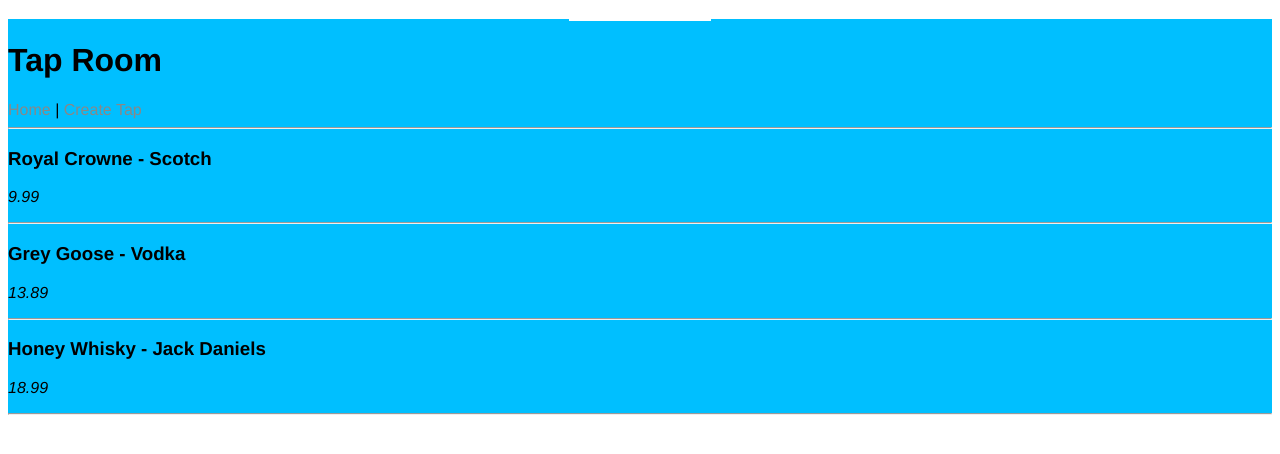
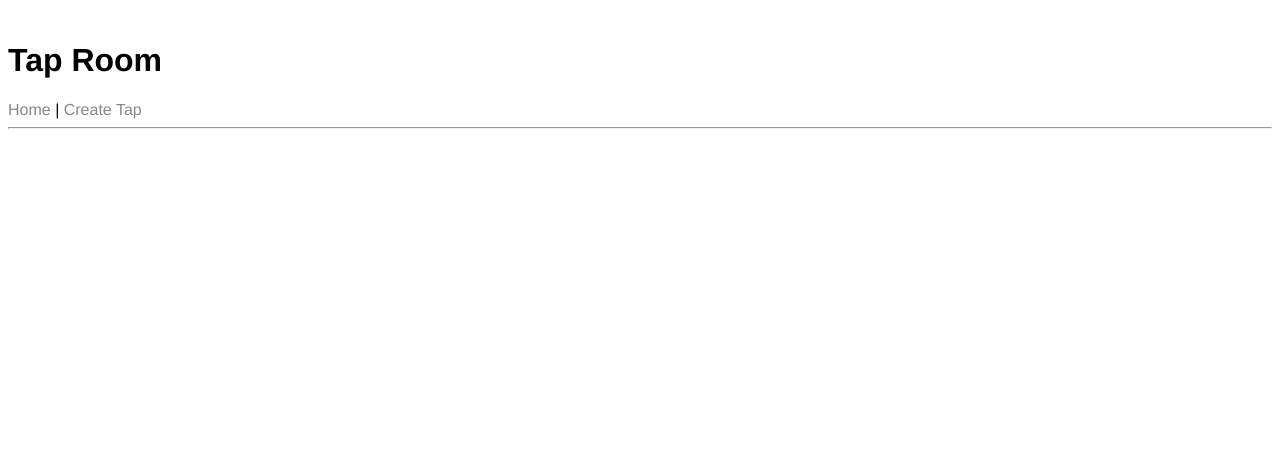
Before and after one commit to cjrhone/react-tap-room, a React app: page /newtap in a window 1280 px wide. Shown: the top 454 px of the page. Built offline with nearby package versions, Linux system fonts and the light colour scheme.

Commit message:
display tap after creation

```diff
--- a/components/App.jsx
+++ b/components/App.jsx
@@ -2,12 +2,26 @@ import React from 'react';
 import Header from './Header';
 import TapList from './TapList';
 import { Switch, Route } from 'react-router-dom';
-import NewTapForm from './NewTapForm';
-import NewTapControl from './NewTapControl'
+import NewTapControl from './NewTapControl';
 import Error404 from './Error404';
-import PropTypes from 'prop-types';
 
-function App(props){
+class App extends React.Component {
+
+  constructor(props) {
+    super(props);
+    this.state = {
+      masterTapList: []
+    };
+    this.handleAddingNewTapToList = this.handleAddingNewTapToList.bind(this);
+  }
+
+  handleAddingNewTapToList(newTap){
+    var newMasterTapList = this.state.masterTapList.slice();
+    newMasterTapList.push(newTap);
+    this.setState({masterTapList: newMasterTapList});
+  }
+
+  render(){
     return(
       <div>
         <style jsx global>{`
@@ -43,16 +57,14 @@ function App(props){
         </div>
         <Header/>
         <Switch>
-        <Route exact path='/' component={TapList} />
-        <Route path='/newtap' component={NewTapControl} />
+          <Route exact path='/' render={()=><TapList tapList={this.state.masterTapList} />} />
+          <Route path='/newtap' render={()=><NewTapControl onNewTapCreation={this.handleAddingNewTapToList} />} />
           <Route component={Error404} />
         </Switch>
       </div>
     );
   }
+}
 
-App.propTypes = {
-  name: PropTypes.object
-};
 
 export default App;
--- a/components/NewTapControl.jsx
+++ b/components/NewTapControl.jsx
@@ -1,6 +1,7 @@
 import React from 'react';
 import ConfirmationQuestions from './ConfirmationQuestions';
 import NewTapForm from './NewTapForm';
+import PropTypes from 'prop-types';
 
 class NewTapControl extends React.Component {
 
@@ -19,9 +20,10 @@ class NewTapControl extends React.Component {
   render(){
     let currentlyVisibleContent = null;
     if (this.state.formVisibleOnPage){
-      currentlyVisibleContent = <NewTapForm />;
+      currentlyVisibleContent = <NewTapForm onNewTapCreation={this.props.onNewTapCreation}/>;
     } else {
-      currentlyVisibleContent = <ConfirmationQuestions onTroubleshootingConfirmation={this.handleTroubleshootingConfirmation} />
+      currentlyVisibleContent = <ConfirmationQuestions onTroubleshootingConfirmation=
+        {this.handleTroubleshootingConfirmation} />;
     }
 
     return (
@@ -32,4 +34,8 @@ class NewTapControl extends React.Component {
   }
 }
 
+NewTapControl.propTypes = {
+  onNewTapCreation: PropTypes.func
+};
+
 export default NewTapControl;
--- a/components/NewTapForm.jsx
+++ b/components/NewTapForm.jsx
@@ -1,6 +1,7 @@
 import React from 'react';
+import PropTypes from 'prop-types';
 
-function NewTapForm() {
+function NewTapForm(props) {
   let _name = null;
   let _brand = null;
   let _price = null;
@@ -10,6 +11,7 @@ function NewTapForm() {
     console.log(_name.value);
     console.log(_brand.value);
     console.log(_price.value);
+    props.onNewTapCreation({name: _name.value, brand: _brand.value, price: _price.value});
     _name.value = '';
     _brand.value = '';
     _price.value = '';
@@ -38,4 +40,8 @@ function NewTapForm() {
   );
 }
 
+NewTapForm.propTypes = {
+  onNewTapCreation: PropTypes.func
+};
+
 export default NewTapForm;
--- a/components/TapList.jsx
+++ b/components/TapList.jsx
@@ -1,37 +1,23 @@
 import React from 'react';
 import Tap from './Tap';
+import PropTypes from 'prop-types';
 
-var masterTicketList = [
-  {
-    name: 'Royal Crowne',
-    brand: 'Scotch',
-    price: '9.99'
-  },
-  {
-    name: 'Grey Goose',
-    brand: 'Vodka',
-    price: '13.89'
-  },
-  {
-    name: 'Honey Whisky',
-    brand: 'Jack Daniels',
-    price: '18.99'
-  }
-];
-
-
-function TapList(){
-  return(
+function TapList(props){
+  return (
     <div>
       <hr/>
-      {masterTicketList.map((tap, index) =>
-        <Tap name={tap.name}
-          brand={tap.brand}
-          price={tap.price}
-          key={index} />
+      {props.tapList.map((thisTap, index) =>
+        <Tap name={thisTap.name}
+          brand={thisTap.brand}
+          price={thisTap.price}
+          key={index}/>
       )}
     </div>
   );
 }
 
+TapList.propTypes = {
+  tapList: PropTypes.array
+};
+
 export default TapList;
```
Also changed, not shown: .eslintrc.json. Lines whose indentation alone changed are shown as unchanged.
